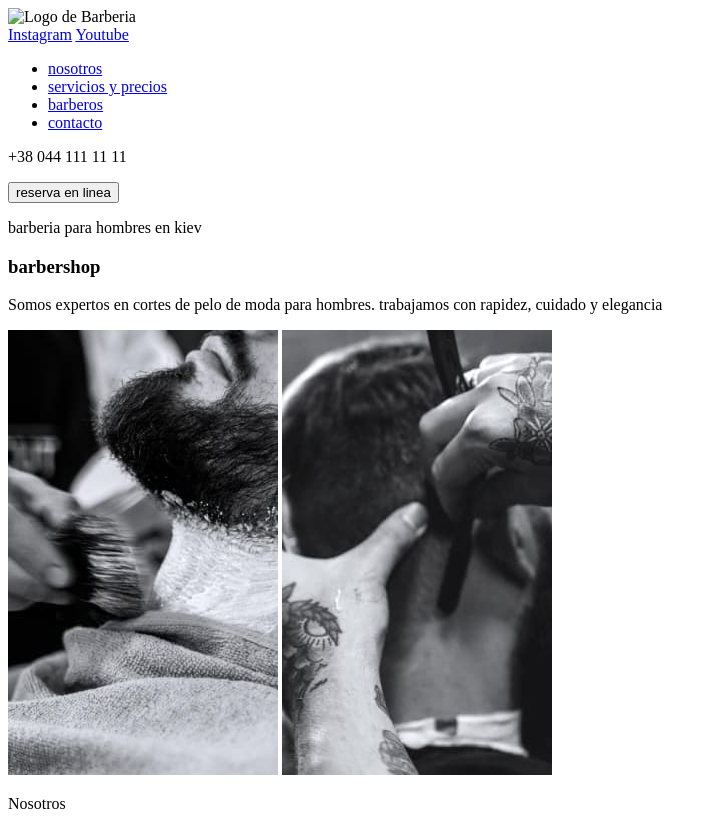
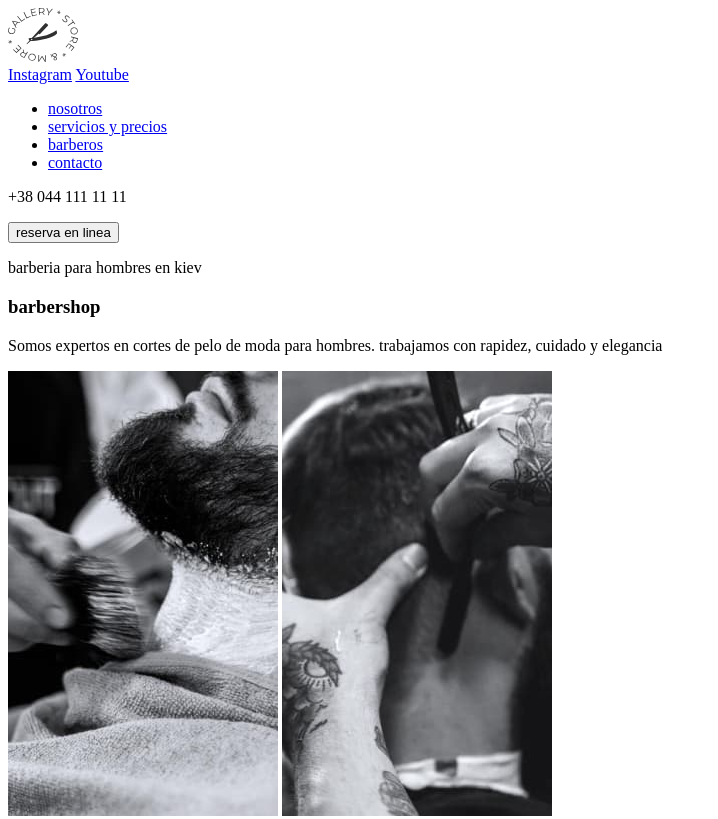
Before and after one commit to jgmorales46/Homework-FS-LATAM_6, a plain HTML site: page index.html in a window 1280 px wide. Shown: the top 819 px of the page, without its empty margins (0-718 px from the left). Drawn offline with Linux system fonts and the light colour scheme; the site is published under a folder, as on GitHub Pages, so addresses that start at the root find nothing.

Commit message:
cambio ruta logo

```diff
--- a/index.html
+++ b/index.html
@@ -11,7 +11,7 @@
 <body>
 	<header class="header">
 		<aside class="header_sidebar">
-			<img src="/assets/images/Logo.svg" width="70px" alt="Logo de Barberia">
+			<img src="assets/images/Logo.svg" width="70px" alt="Logo de Barberia">
 			<section class="social">
 				<a href="#" target="_blank" rel="Red Social">Instagram</a>
 				<a href="#" target="_blank" rel="Red Social">Youtube</a>
```
